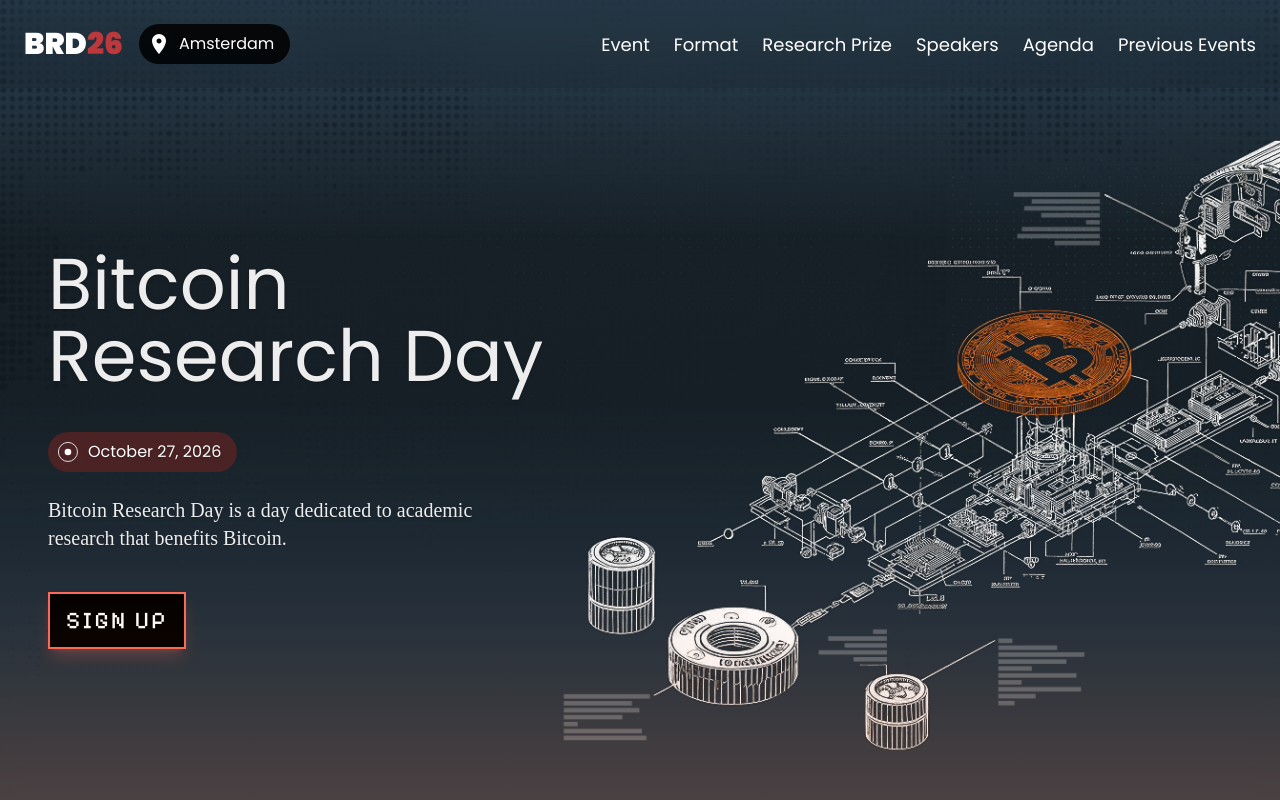
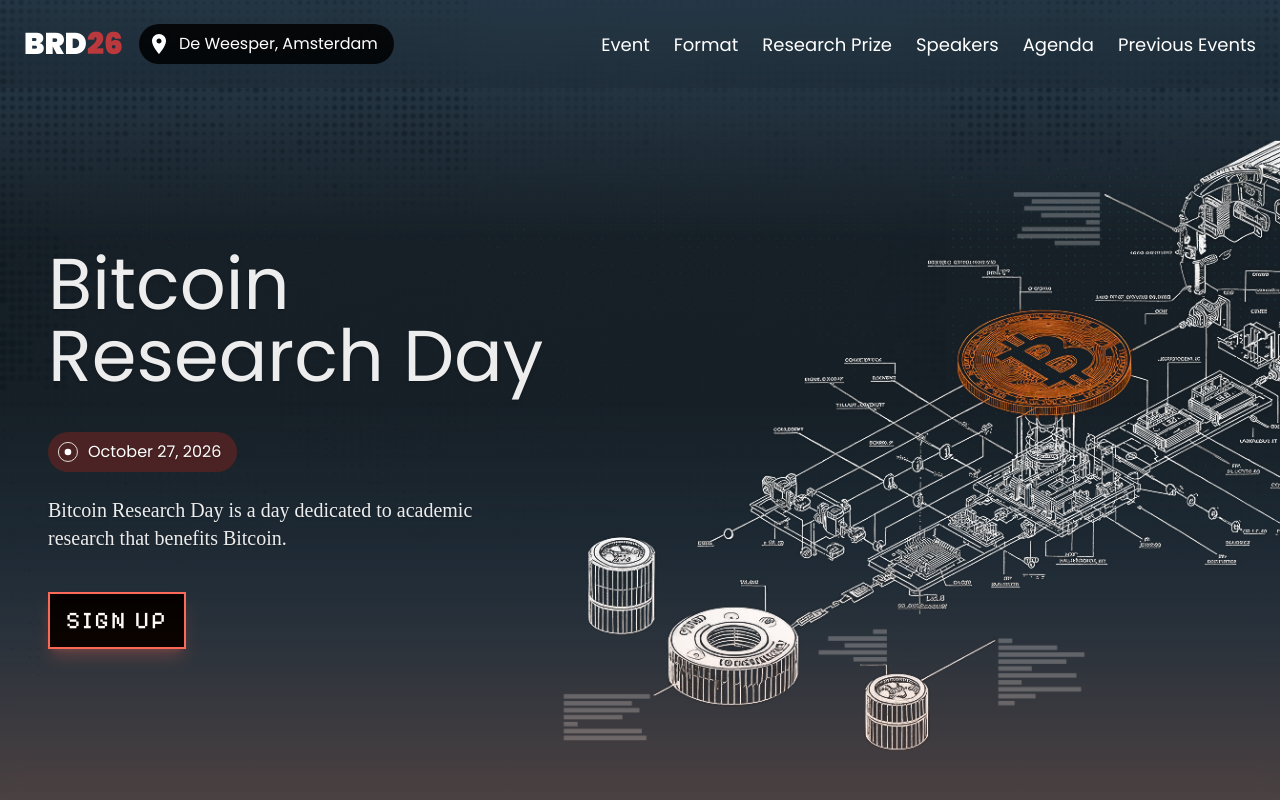
Before and after one commit to chaincodelabs/brd-website, a Next.js app: page / in a window 1280 px wide. Shown: the top 800 px of the page. Built offline with nearby package versions, Linux system fonts and the light colour scheme.

Commit message:
Adds location for 2026 event

```diff
--- a/components/Header.tsx
+++ b/components/Header.tsx
@@ -43,7 +43,7 @@
             <div className="flex flex-row justify-between w-full items-center p-6 lg:basis-1/3">
                 <div className="flex flex-row gap-4 items-center w-full">
                     <Link href="/" className="font-sans font-black !text-white text-3xl !no-underline">BRD<span className="text-[#BB393C]">26</span></Link>
-                    <Pill text="Amsterdam" uri="https://chaincode.com" icon="/location.svg" />
+                    <Pill text="De Weesper, Amsterdam" uri="https://maps.app.goo.gl/rH2MUcH6VmS4GGX2A" icon="/location.svg" />
 
                 </div>
                 <button
--- a/content/data/faq.tsx
+++ b/content/data/faq.tsx
@@ -6,7 +6,7 @@
 export const faq:FAQEntry[] = [
     {
         question: "When and where is the event held?",
-        answer: "The next edition is scheduled for October 27, 2026 in Amsterdam."
+        answer: "The next edition is scheduled for October 27, 2026 in Amsterdam, on the top floor of <a href=\"https://maps.app.goo.gl/rH2MUcH6VmS4GGX2A\">De Weesper</a>."
     },
     {
         question: "Who should attend Bitcoin Research Day?",
```
